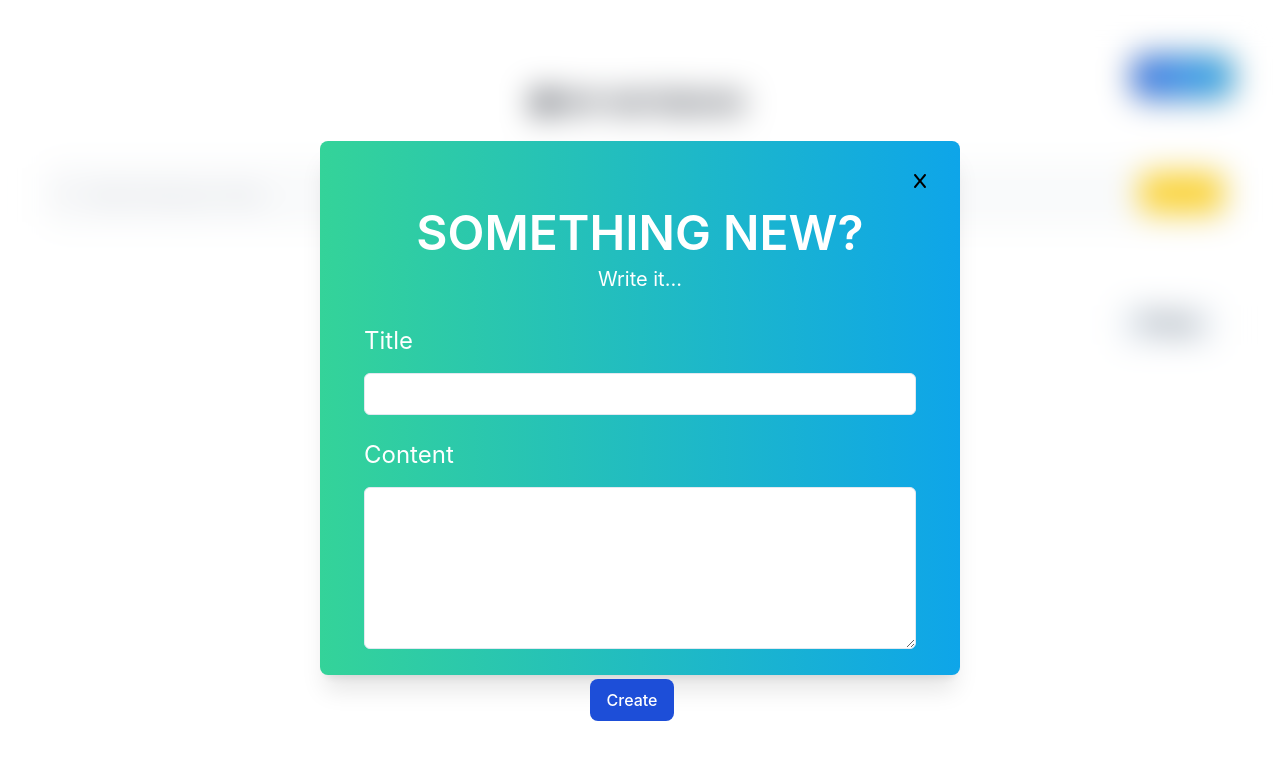
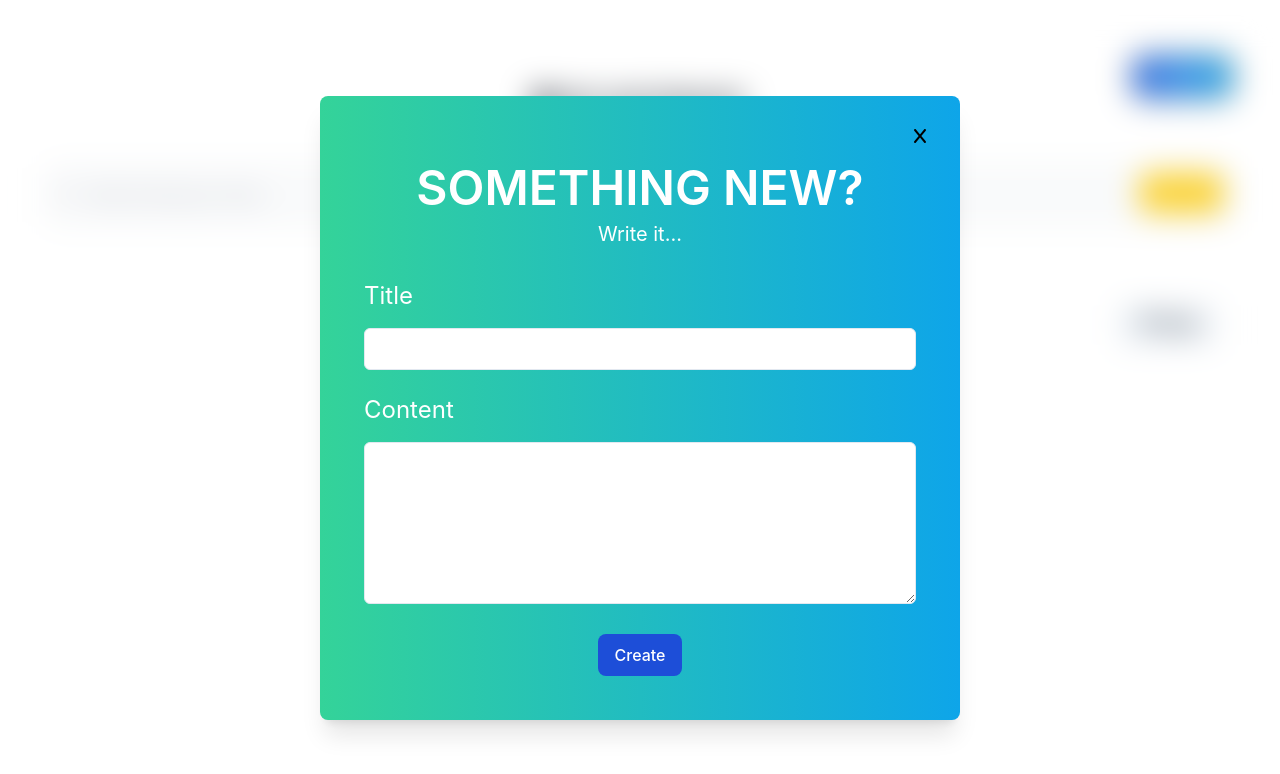
Before and after one commit to allanJosueChavez/react-notes-app, a React (Vite) app: page /app/notecards in a window 1280 px wide. Both pictures are taken after a click on the button "Write". Shown: the top 774 px of the page. Built offline with nearby package versions, Linux system fonts and the light colour scheme.

Commit message:
feat: fixing design form create new note

```diff
--- a/src/components/NewNoteDialog.jsx
+++ b/src/components/NewNoteDialog.jsx
@@ -117,7 +117,7 @@ function NewNoteDialog({ isOpen, onClose, addNewNote, notes }) {
       }
       onClick={handleBlurDivClick}
     >
-      <div className={"shadow-xl rounded-lg w-10/12 lg:w-6/12 h-4/6  bg-gradient-to-r from-emerald-400 to-sky-500  bg-teal-400 lg:p-5 " }>
+      <div className={"shadow-xl rounded-lg w-10/12 lg:w-6/12  bg-gradient-to-r from-emerald-400 to-sky-500  bg-teal-400 lg:p-5 " }>
         <div
           onClick={() => closeDialog()}
           className={"float-right cursor-pointer mr-4 mt-2 w-4 h-4"}
@@ -167,7 +167,7 @@ function NewNoteDialog({ isOpen, onClose, addNewNote, notes }) {
             />
           </div>
           <button
-            className="bg-blue-700 mr-4 py-2 px-4 text-white hover:text-gray-200  hover:bg-blue-800"
+            className="bg-blue-700  py-2 px-4 text-white hover:text-gray-200  hover:bg-blue-800"
             onClick={handleAddNoteClick}
           >
             Create
```
